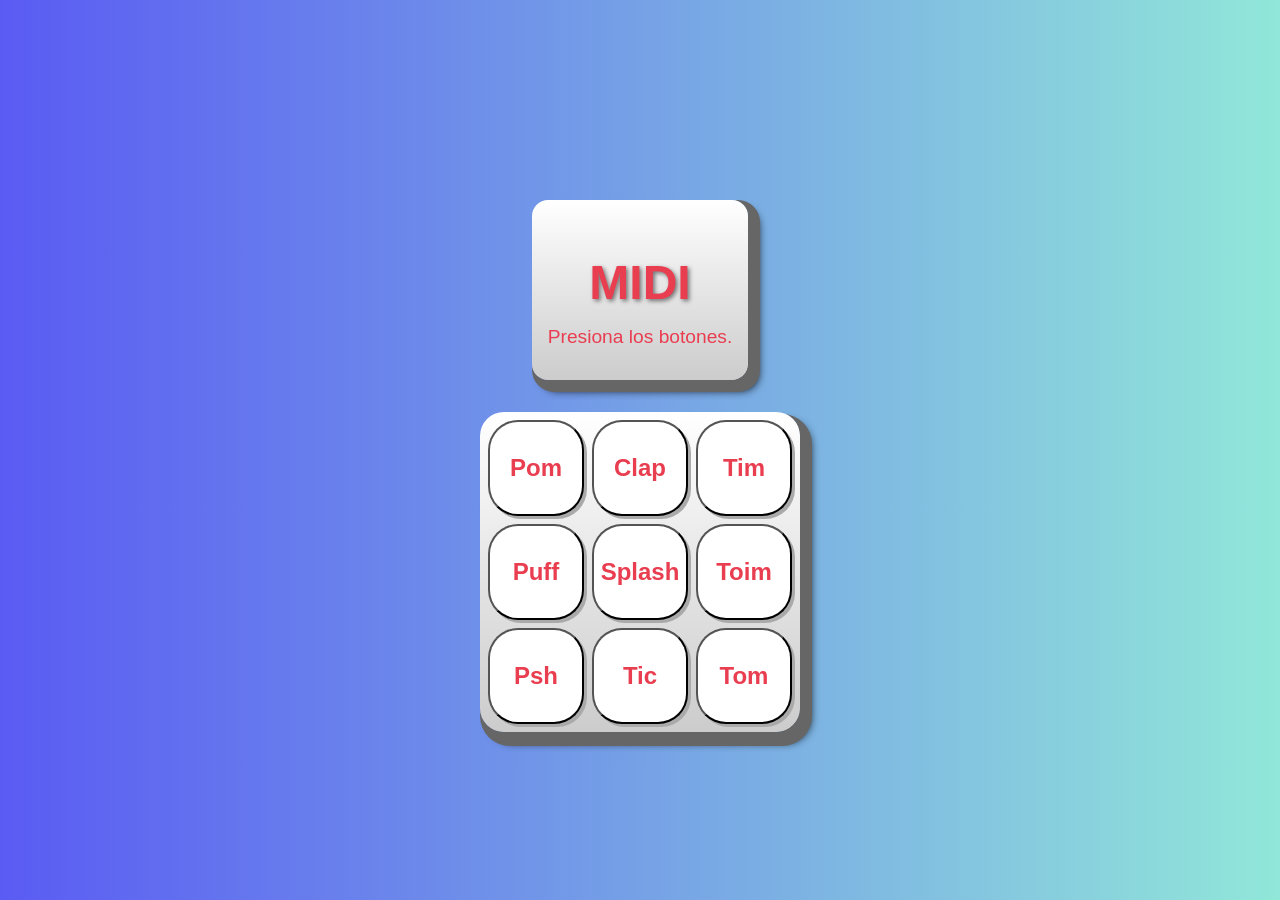
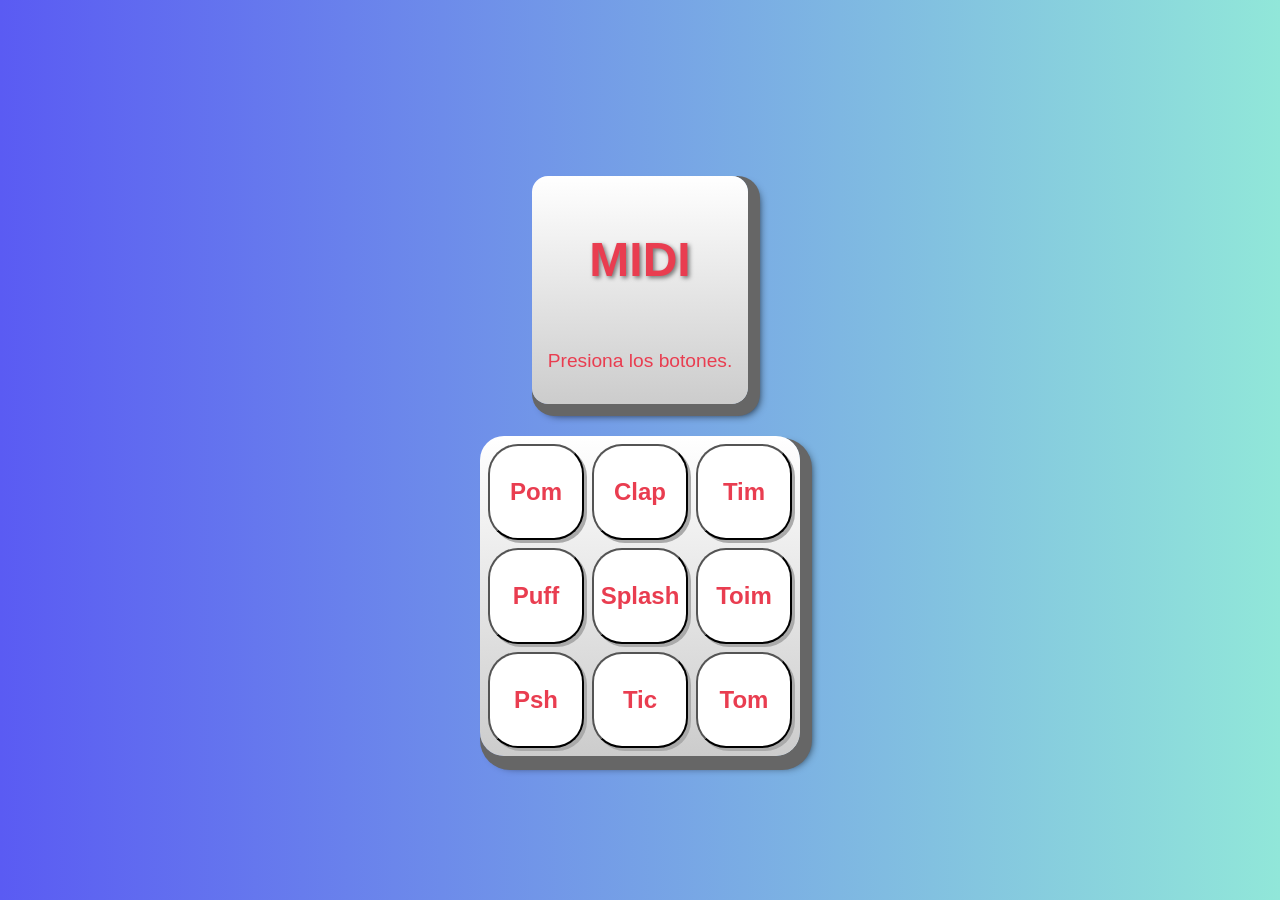

Correcciones Mini-Midi: teclado físico, data-sound, CSS grid y UTF-8

--- a/css/estilos.css
+++ b/css/estilos.css
@@ -1,4 +1,4 @@
-/* Variables de colores */
+/* Variables de colores reutilizables en toda la interfaz. */
 :root {
   --gris: #aaa;
   --rojo: #e93d50;
@@ -9,7 +9,7 @@
   --azul-oscuro: #5a5bf3;
 }
 
-/* Estilos generales del body */
+/* El body centra la aplicación en pantalla y define la fuente general. */
 body {
   display: flex;
   flex-direction: column;
@@ -21,30 +21,30 @@ body {
   font-family: 'Montserrat', sans-serif;
 }
 
-/* Estilos para el título dentro del encabezado */
+/* Contenedor del título y del texto breve de instrucciones. */
 .titulo {
-  text-align: center;
-  margin-top: 2rem; /* Espacio superior */
-  margin-bottom: 2rem; /* Espacio debajo del título */
-  grid-template-columns: repeat(3, 1fr);
+  display: grid;
+  grid-template-columns: 1fr;
   gap: 0.5rem;
+  text-align: center;
+  margin-top: 2rem;
+  margin-bottom: 2rem;
   padding: 1rem;
   background: linear-gradient(to bottom, #ffffff 0%, #cccccc 100%);
   box-shadow: 6px 6px 0 6px #666, 10px 10px 10px #000;
-  border-radius: 1rem; /* Bordes redondeados */
+  border-radius: 1rem;
 }
 
 .titulo h1 {
-  font-size: 3rem; /* Tamaño grande para el título */
+  font-size: 3rem;
   font-weight: 600;
   color: var(--rojo);
-  text-shadow: 2px 2px 4px rgba(0, 0, 0, 0.5); /* Sombra para dar profundidad */
-  margin-bottom: 1rem;
+  text-shadow: 2px 2px 4px rgba(0, 0, 0, 0.5);
 }
 
 .titulo ul {
-  list-style: none; /* Quitar los puntos de la lista */
-  padding: 0; /* Quitar padding */
+  list-style: none;
+  padding: 0;
 }
 
 .titulo ul li p {
@@ -53,7 +53,7 @@ body {
   margin: 0;
 }
 
-/* Estilos para el teclado */
+/* El teclado se organiza como una cuadrícula de 3 columnas por 3 filas. */
 .teclado {
   display: grid;
   grid-template-columns: repeat(3, 1fr);
@@ -64,7 +64,7 @@ body {
   border-radius: 1.5rem;
 }
 
-/* Estilos para cada tecla */
+/* Cada botón representa una tecla del instrumento. */
 .tecla {
   background-color: var(--blanco);
   border-radius: 30px;
@@ -78,16 +78,16 @@ body {
   font-weight: bold;
   height: 6rem;
   width: 6rem;
-  transition: transform 0.2s, box-shadow 0.2s; /* Transiciones suaves */
+  transition: transform 0.2s, box-shadow 0.2s;
 }
 
-/* Efecto de hover para las teclas */
+/* Feedback visual cuando el cursor pasa por encima de una tecla. */
 .tecla:hover {
-  transform: scale(1.05); /* Animación sutil al pasar el mouse */
+  transform: scale(1.05);
   box-shadow: 0 0.5rem 1rem rgba(0, 0, 0, 0.3);
 }
 
-/* Estilos para la tecla activa o cuando tiene la clase 'activa' */
+/* Estado activo: se aplica al hacer click, al tocar Enter/Space o al usar el teclado físico. */
 .tecla:active,
 .tecla.activa {
   background-color: var(--rojo);
@@ -96,26 +96,26 @@ body {
   color: var(--blanco);
 }
 
-/* Estilos cuando la tecla tiene el foco */
+/* El foco ayuda a navegar con teclado y muestra qué botón está seleccionado. */
 .tecla:focus {
-  outline: none; /* Eliminar el borde por defecto del foco */
+  outline: none;
   box-shadow: 0 0 0.5rem var(--luz), 0 0 1.5rem rgba(0, 0, 0, 0.3);
 }
 
-/* Estilos cuando la tecla activa tiene el foco */
+/* Combinación de foco y estado activo para conservar ambos efectos visuales. */
 .tecla:active:focus,
 .tecla.activa:focus {
   box-shadow: inset 0 0.25rem 0.5rem rgba(0, 0, 0, 0.3), 0 0 0.5rem var(--luz);
 }
 
-/* Media Queries para pantallas pequeñas (móviles) */
+/* Ajustes para pantallas pequeñas como tablets y celulares. */
 @media (max-width: 768px) {
   .titulo h1 {
-    font-size: 2.5rem; /* Reducir el tamaño del título en pantallas pequeñas */
+    font-size: 2.5rem;
   }
 
   .titulo ul li p {
-    font-size: 1rem; /* Ajustar tamaño de texto */
+    font-size: 1rem;
   }
 
   .teclado {
@@ -123,25 +123,25 @@ body {
   }
 
   .tecla {
-    font-size: 1.2rem; /* Reducir el tamaño de las teclas */
-    height: 5rem; /* Reducir el tamaño de las teclas */
-    width: 5rem; /* Reducir el tamaño de las teclas */
+    font-size: 1.2rem;
+    height: 5rem;
+    width: 5rem;
   }
 }
 
-/* Media Queries para pantallas más pequeñas (móviles) */
+/* Ajustes extra para celulares angostos. */
 @media (max-width: 480px) {
   .titulo h1 {
-    font-size: 2rem; /* Reducir aún más el tamaño del título */
+    font-size: 2rem;
   }
 
   .teclado {
-    grid-template-columns: repeat(3, 1fr); /* Mantener el número de columnas */
+    grid-template-columns: repeat(3, 1fr);
   }
 
   .tecla {
-    font-size: 1rem; /* Reducir el tamaño de las teclas */
-    height: 4rem; /* Reducir aún más el tamaño de las teclas */
-    width: 4rem; /* Reducir aún más el tamaño de las teclas */
+    font-size: 1rem;
+    height: 4rem;
+    width: 4rem;
   }
 }
